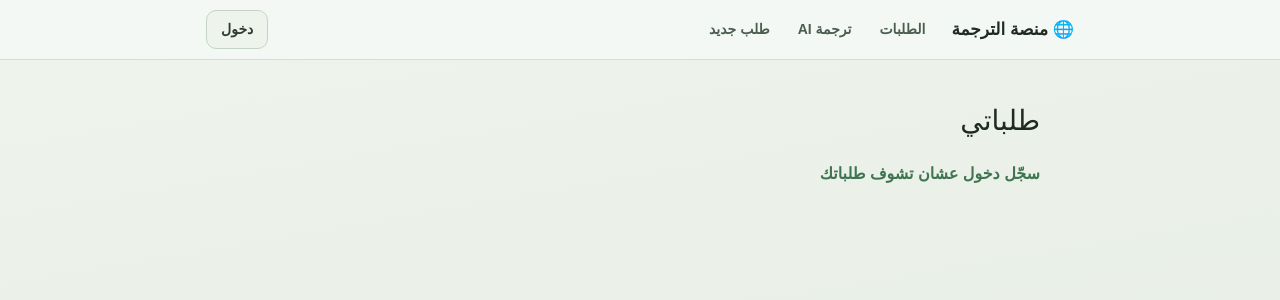
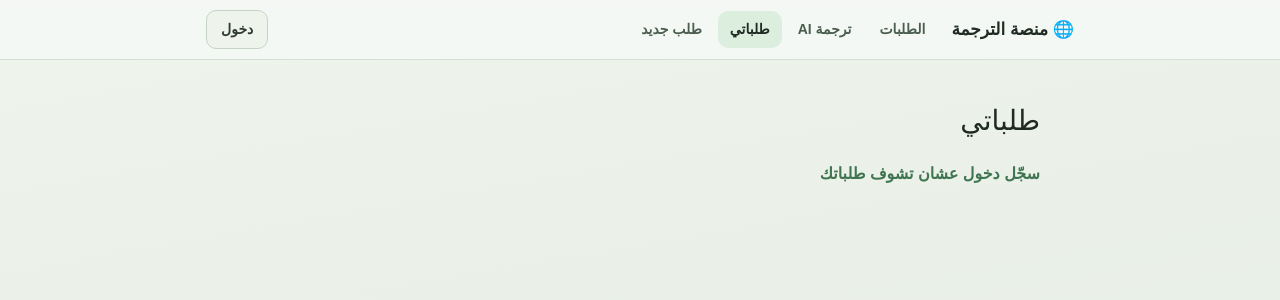
Before and after one commit to nayela238-arch/stackblitz-starters-aekd3hik, a Next.js app: page /my-orders in a window 1280 px wide. Shown: the top 300 px of the page. Built offline with nearby package versions, Linux system fonts and the light colour scheme; no server answers.

Commit message:
Update NavBar.js

```diff
--- a/app/NavBar.js
+++ b/app/NavBar.js
@@ -7,6 +7,7 @@ import { supabase } from '../lib/supabase'
 const LINKS = [
   { href: '/orders', label: 'الطلبات' },
   { href: '/ai', label: 'ترجمة AI' },
+  { href: '/my-orders', label: 'طلباتي' },
   { href: '/orders/new', label: 'طلب جديد' },
 ]
 
```
